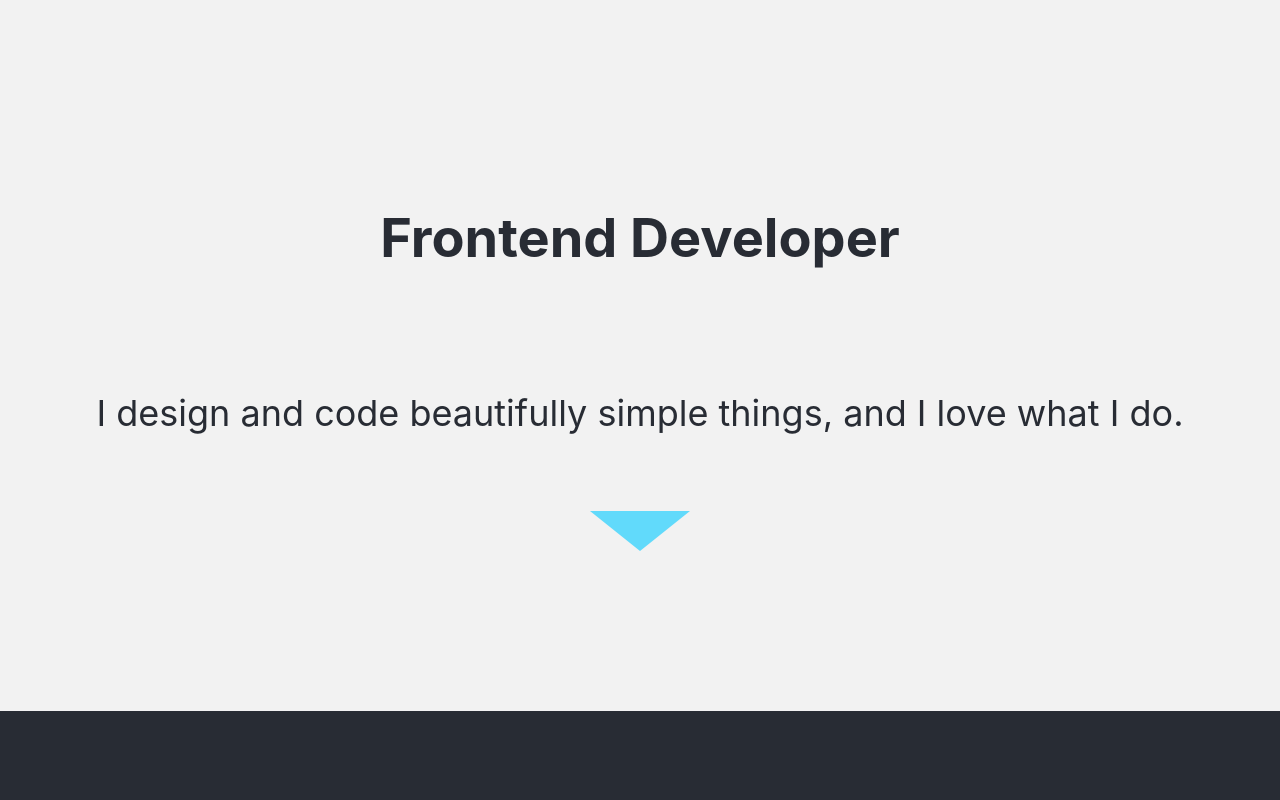
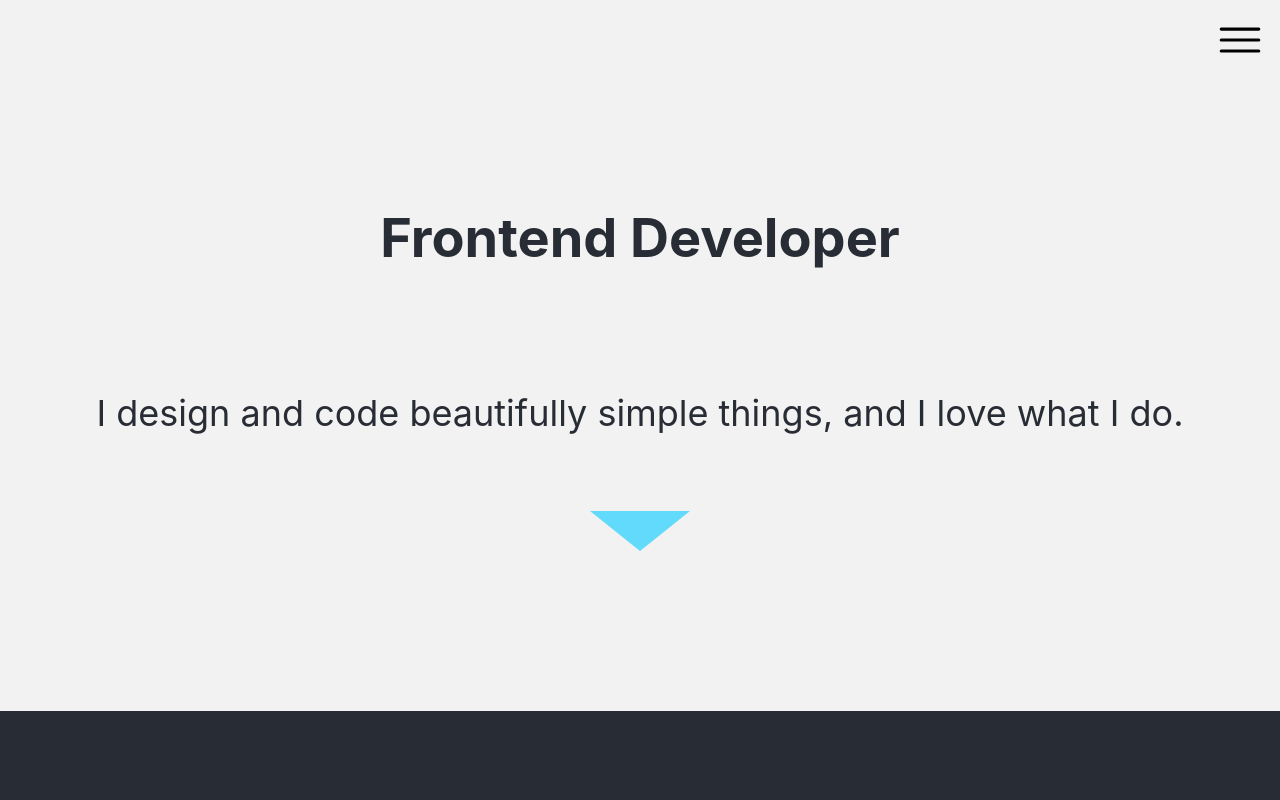
Before and after one commit to sergio-jc/my_profile, a React (Vite) app: page / in a window 1280 px wide. Shown: the top 800 px of the page. Built offline with nearby package versions, Linux system fonts and the light colour scheme.

Commit message:
add menu add Nav component

```diff
--- a/src/App.tsx
+++ b/src/App.tsx
@@ -3,12 +3,14 @@ import "./App.css";
 import AboutMe from "./components/AboutMe";
 import Header from "./components/Header";
 import Logos from "./components/Logos";
+import Nav from "./components/Nav";
 import Portfolio from "./components/Portfolio";
 import Testimonials from "./components/Testimonials";
 
 function App() {
   return (
     <div>
+      <Nav/>
       <Header/>
       <AboutMe/>
       <Logos/>
--- a/src/components/Header/index.tsx
+++ b/src/components/Header/index.tsx
@@ -1,5 +1,4 @@
 import { useState } from "react";
-import logo from "../../images/myImg/myLogo.jpg";
 import "../../css/Header.css";
 import Smooth from "../Smooth";
 
--- /dev/null
+++ b/src/components/Nav/index.tsx
@@ -0,0 +1,11 @@
+import menu from '../../images/logos/menu.svg'
+import '../../css/Nav.css'
+const Nav = () => {
+  return (
+    <div className='menu_icon'>
+        <img src={menu} alt="menu_icon"/>
+    </div>
+  )
+}
+
+export default Nav
--- /dev/null
+++ b/src/css/Nav.css
@@ -0,0 +1,21 @@
+.menu_icon{
+    display: flex;
+    justify-content: flex-end;
+    position: sticky;
+    top: 0;
+    height: 0px;
+}
+.menu_icon  img{
+    width: 50px;
+    height: 50px;
+    padding: 5px;
+    margin: 10px;
+    border-radius: 100%;
+    background-color: var(--main-back-ground-second);
+    transition: all 400ms ease;
+
+}
+
+.menu_icon  img:hover {
+    background-color: var(--main-blue-link);
+}
```
Also changed, not shown: src/images/logos/menu.svg (added).
